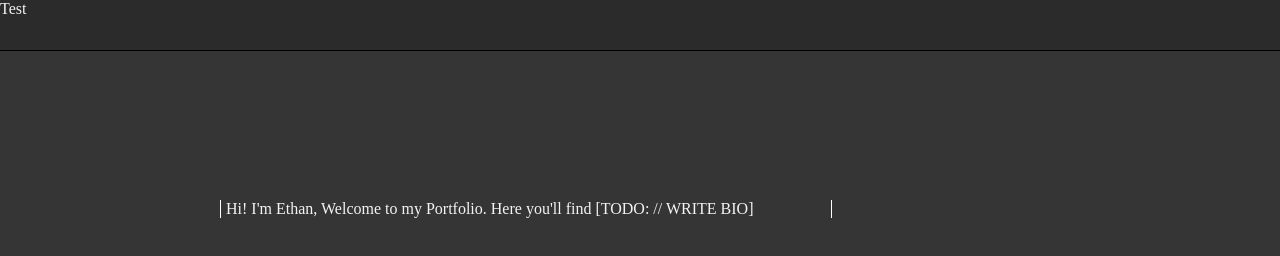
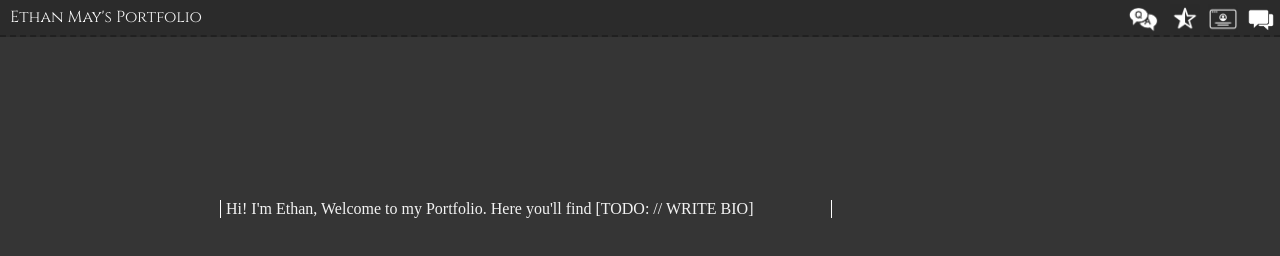
Before and after one commit to ethanmmay/portfolio-2021, a plain HTML site: page index.html in a window 1280 px wide. Drawn offline with Linux system fonts and the light colour scheme.

Commit message:
Nav Bar Set Up

```diff
--- a/index.html
+++ b/index.html
@@ -15,7 +15,11 @@
 
 <body>
     <div class="nav-bar">
-        Test
+        <div class="title">Ethan May's Portfolio</div>
+        <a href="contact"><img src="images/forums.png" alt="Message Ethan" class="nav-img"></a>
+        <a href="../"><img src="images/portf.png" alt="Portfolio" class="nav-img"></a>
+        <a href="reviews"><img src="images/review.png" alt="Reviews" class="nav-img"></a>
+        <a href="faq"><img src="images/qanda.png" alt="Frequently Asked Questions" class="nav-img"></a>
     </div>
     <div class="body">
         <div class="cond">Hi! I'm Ethan, Welcome to my Portfolio. Here you'll find [TODO: // WRITE BIO]</div>
--- a/style.css
+++ b/style.css
@@ -21,18 +21,32 @@ a:visited {
 .nav-bar {
     position: absolute;
     width: 100%;
-    height: 50px;
+    height: 35px;
     padding: 0px;
     margin: 0px;
     top: 0;
     left: 0;
     background-color: #2b2b2b;
-    border-bottom: 1px solid black;
+    border-bottom: 2px dashed #202020;
 }
 
 .nav-img {
-    align-items: right;
+    float: right;
+    height: 30px;
+    padding: 3px;
+    border: 1px solid rgba(0, 0, 0, 0);
+}
 
+.nav-img:hover {
+    border: 1px solid white;
+}
+
+.title {
+    font-family: 'Cinzel', serif;
+    width: auto;
+    position: absolute;
+    padding: 6px;
+    padding-left: 10px;
 }
 
 .body {
```
